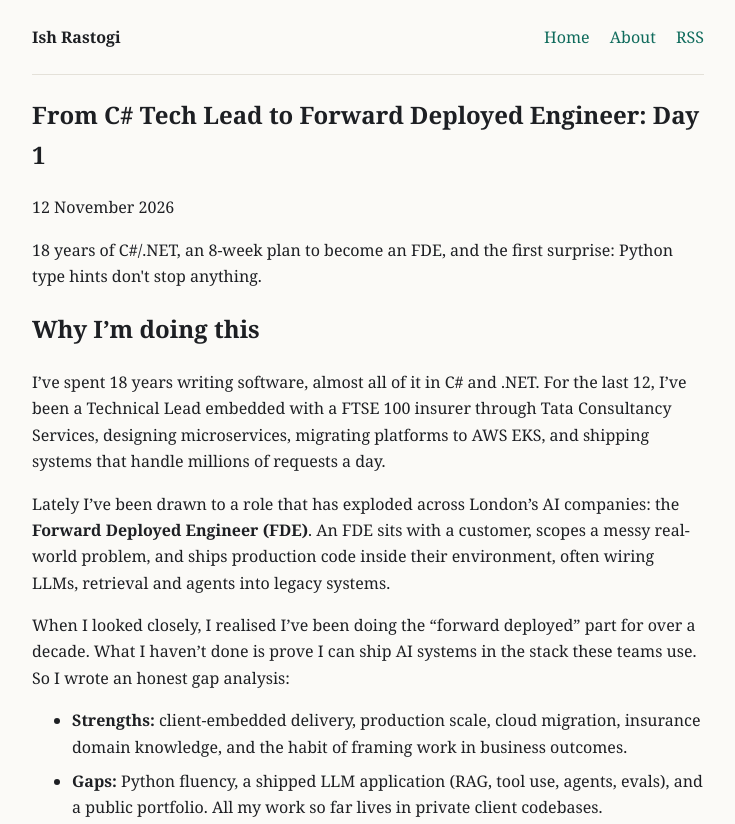
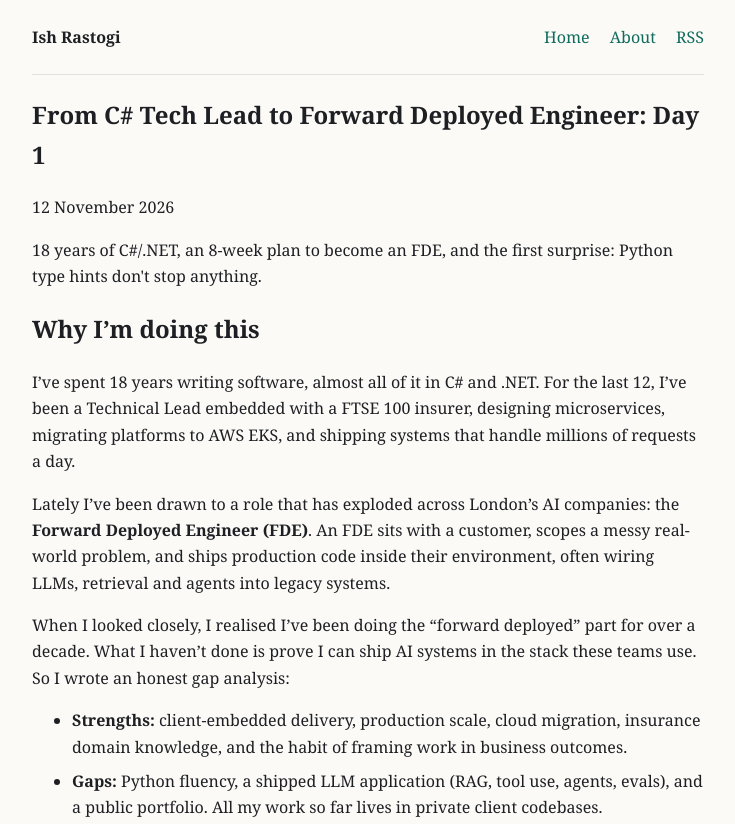
Before and after one commit to ishnetcode/blog, an Astro site: page /blog/csharp-to-python-day-1 in a window 1280 px wide. Shown: the top 824 px of the page, without its empty margins (272-1007 px from the left). Built offline with nearby package versions, Linux system fonts and the light colour scheme; Astro itself is replaced by a stand-in of ours.

```diff
--- a/src/content/blog/csharp-to-python-day-1.md
+++ b/src/content/blog/csharp-to-python-day-1.md
@@ -7,7 +7,7 @@ draft: false
 
 ## Why I'm doing this
 
-I've spent 18 years writing software, almost all of it in C# and .NET. For the last 12, I've been a Technical Lead embedded with a FTSE 100 insurer through Tata Consultancy Services, designing microservices, migrating platforms to AWS EKS, and shipping systems that handle millions of requests a day.
+I've spent 18 years writing software, almost all of it in C# and .NET. For the last 12, I've been a Technical Lead embedded with a FTSE 100 insurer, designing microservices, migrating platforms to AWS EKS, and shipping systems that handle millions of requests a day.
 
 Lately I've been drawn to a role that has exploded across London's AI companies: the **Forward Deployed Engineer (FDE)**. An FDE sits with a customer, scopes a messy real-world problem, and ships production code inside their environment, often wiring LLMs, retrieval and agents into legacy systems.
 
```
